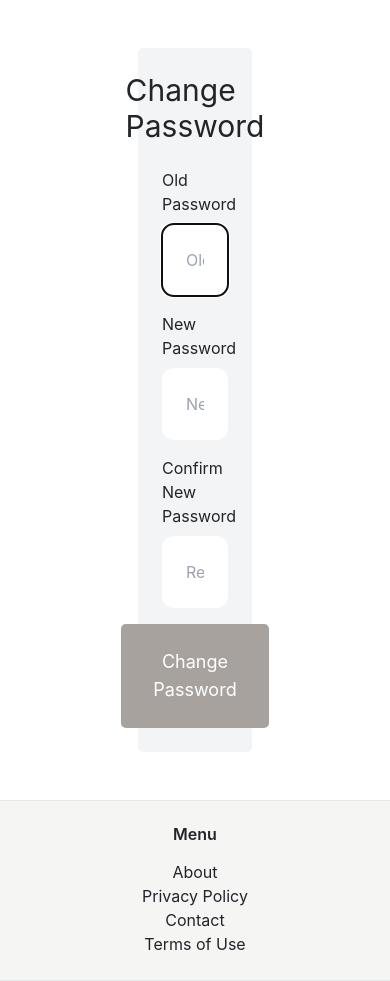
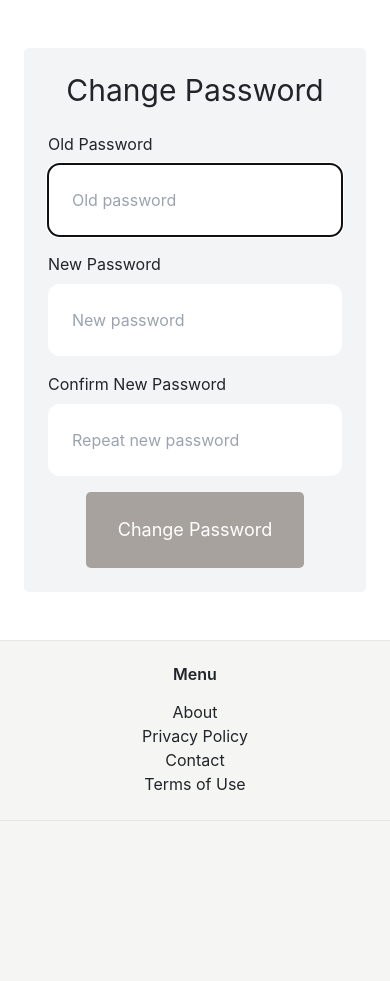
Before and after one commit to rengega/Art-Gallery, a Django app: page /accounts/change_password/ in a window 390 px wide. Shown: the part 109-1090 px from the top of the page. After the commit the page ends 930 px from the top, so only its background shows below. Run offline with Django 4.2, Linux system fonts and the light colour scheme; a user stored in the database is signed in; some libraries are stand-ins or nearby versions.

Commit message:
resolved minor issue with the responsiveness of change password template

```diff
--- a/accounts/templates/accounts/change_password.html
+++ b/accounts/templates/accounts/change_password.html
@@ -3,7 +3,7 @@
 {% block title %}Change Password{% endblock %}
 
 {% block content %}
-<div class="w-1/3 p-6 my-6 mx-auto bg-gray-100 rounded-lg">
+<div class="w-full md:w-2/3 lg:w-1/2 xl:w-1/3 mx-auto p-6 my-6 bg-gray-100 rounded-lg">
   <div class="flex justify-center">
     <h1 class="mb-6 text-3xl">Change Password</h1>
   </div>
```
